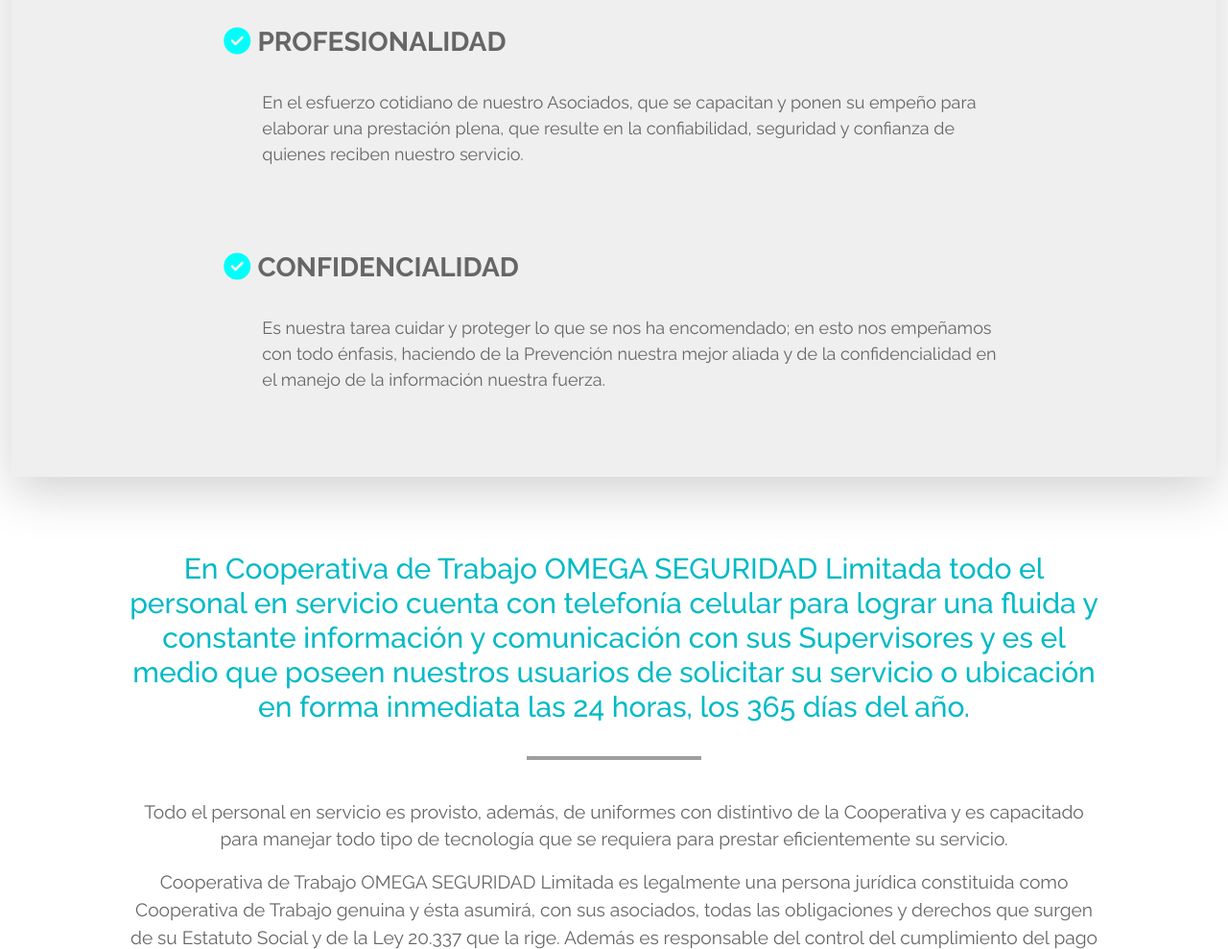
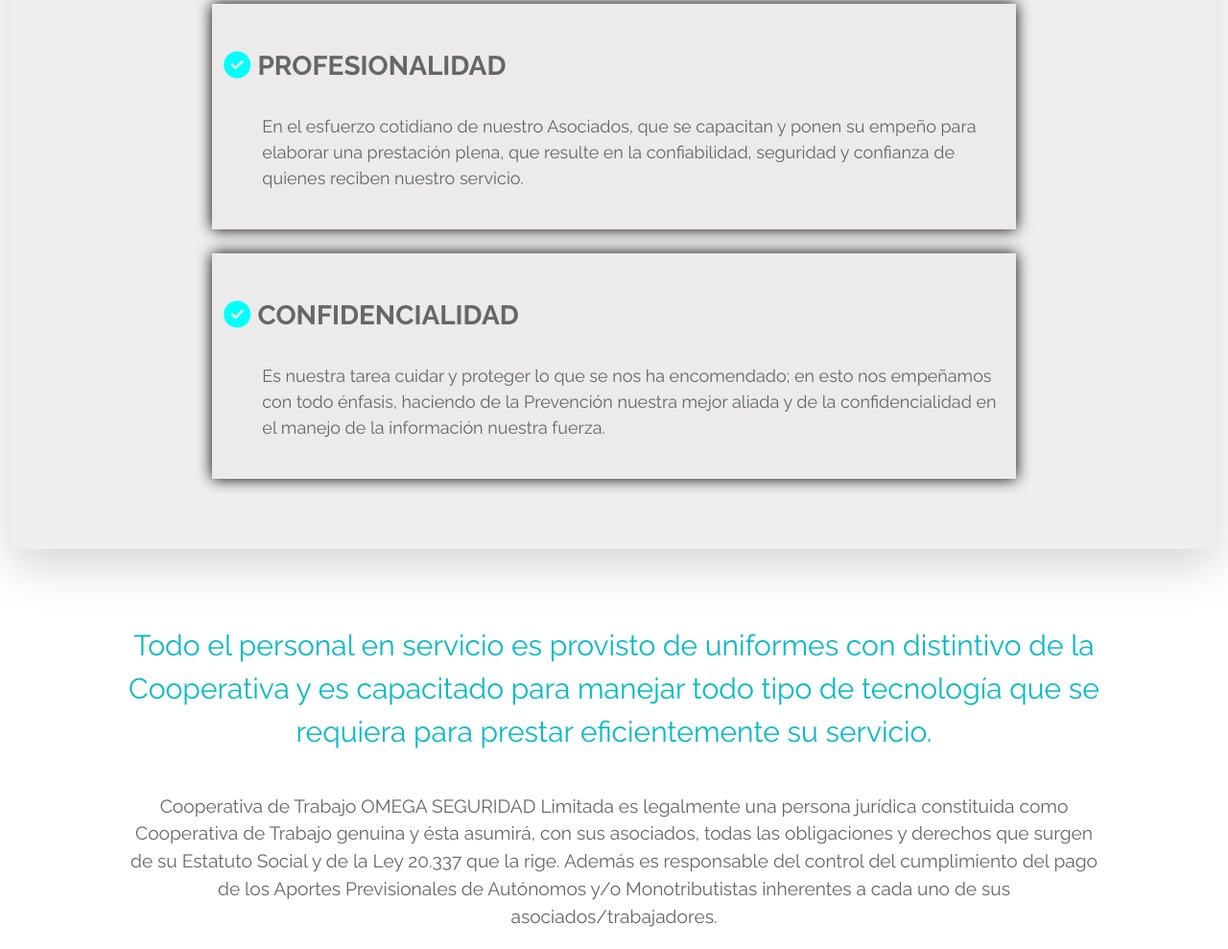
Before and after one commit to omegaseguridad/omegaseguridad.github.io, a plain HTML site: page sobrenosotros.html in a window 1280 px wide. Shown: the part 677-1666 px from the top of the page at 96% size. Drawn offline with nearby package versions, Linux system fonts and the light colour scheme.

Commit message:
act de textos

```diff
--- a/sobrenosotros.css
+++ b/sobrenosotros.css
@@ -135,6 +135,12 @@ a {
     font-size: 18px;
   }
 
+.caja-exp{
+  box-shadow: 0px 0px 15px rgb(0, 0, 0);
+  background-color: rgb(236, 234, 234);
+  margin-bottom: 25px;
+}
+
 .center-exp{
   justify-content: center;
 }
--- a/sobrenosotros.html
+++ b/sobrenosotros.html
@@ -104,7 +104,7 @@
   <!--lista tilde celeste-->
   <section class="container-fluid py-5 shadow-lg" id="exp">
     <div class="row center-exp">
-      <div class=" col-md-8 col-sm-10  py-4">
+      <div class="caja-exp col-md-8 col-sm-10  py-4">
         <h3 id="" class="py-3"> <i class="fa-solid fa-circle-check" style="color: #00fffb;">
           </i> <strong> EXPERIENCIA</strong></h3>
 
@@ -114,7 +114,7 @@
         </p>
 
       </div>
-      <div class="articulo2 col-md-8  col-sm-10 py-4">
+      <div class="caja-exp articulo2 col-md-8  col-sm-10 py-4">
 
         <h3 id="" class="py-4"> <i class="fa-solid fa-circle-check" style="color: #00fffb;">
           </i> <strong> PROFESIONALIDAD</strong></h3>
@@ -125,7 +125,7 @@
         </p>
       </div>
 
-      <div class="izq col-md-8 col-sm-10 py-4">
+      <div class="caja-exp izq col-md-8 col-sm-10 py-4">
 
         <h3 class="py-4"><i class="fa-solid fa-circle-check" style="color: #00fffb;">
           </i> <strong> CONFIDENCIALIDAD</strong></h3>
@@ -141,22 +141,8 @@
   <!-- texto grande -->
   <section class="container-fluid py-5">
     <div class="row enCo">
-      <div class="articulo1  col-lg-10">
-        <h4 id="th3">En Cooperativa de Trabajo OMEGA SEGURIDAD Limitada todo el personal
-          en servicio cuenta con telefonía celular para lograr una fluida y constante información
-          y comunicación con sus Supervisores y es el medio que poseen nuestros usuarios de solicitar
-          su servicio o ubicación en forma inmediata las 24 horas, los 365 días del año.
-        </h4>
-      </div>
-
-      <!--linea divisora-->
-      <div class="row">
-        <div class="offset-md-5 col-md-2 offset-sm-5 col-sm-2 ">
-          <div id="linea"> </div>
-        </div>
-      </div>
       <div class="articulo1 col-lg-10">
-        <p >Todo el personal en servicio es provisto, además, de uniformes con distintivo de
+        <p id="th3">Todo el personal en servicio es provisto de uniformes con distintivo de
           la
           Cooperativa
           y es capacitado para manejar todo tipo de tecnología que se requiera para prestar eficientemente su servicio.
@@ -243,7 +229,7 @@
 
     <div class="row m-auto" id="copyright">
       <div class="col">
-        <div class="text-center">Copyright © seguridadomega.netlify.app Todos los derechos reservados | Create & Designed By
+        <div class="text-center">© 2023 cooperativaomega.com.ar | Todos los derechos reservados | Create & Designed By
           <a href="https://blankfile.com.ar"
   target="_blank" style="color: cyan;">Blank file</a>
         </div>
```
Also changed, not shown: consultas.html (+1 -1 lines), index.html (+3 -3 lines), nuestro-equipo.html (+3 -2 lines).
